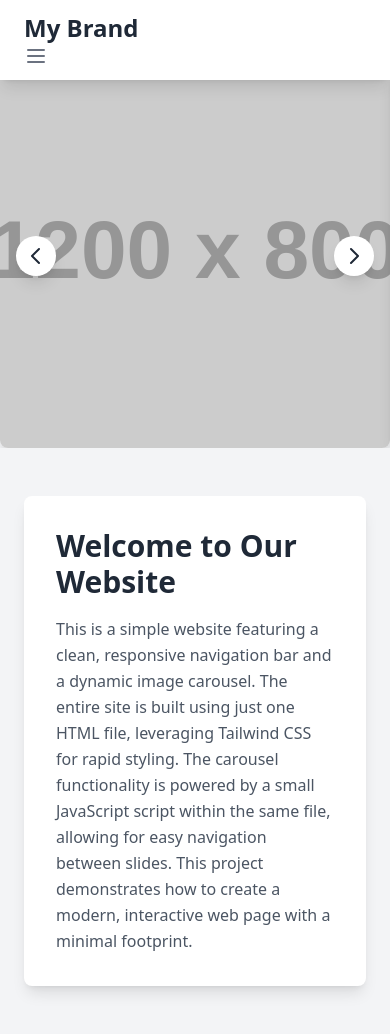
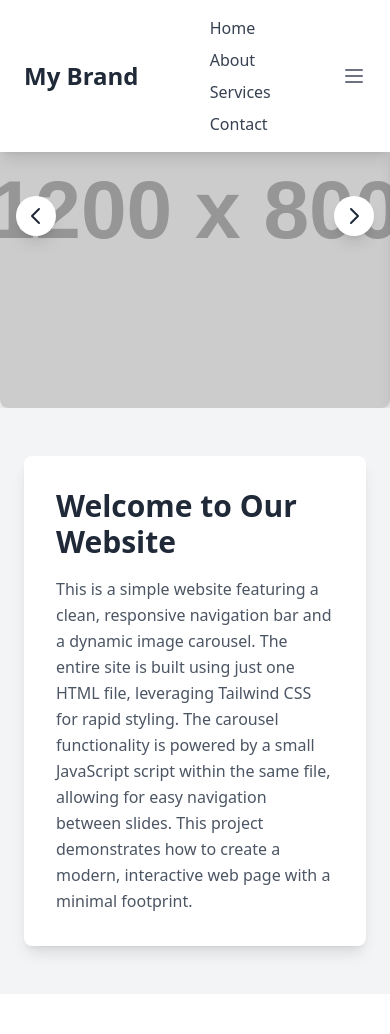
Before and after one commit to amalvichu/VigilEye, a Django app: page / in a window 390 px wide. After the commit the page ends 966 px from the top, so only its background shows below. Run offline with Django 5.2, Linux system fonts and the light colour scheme; grey boxes labelled with a size stand in for pictures from a placeholder-image service; some libraries are stand-ins or nearby versions.

Commit message:
styles updation

```diff
--- a/SafeChatPlus/settings.py
+++ b/SafeChatPlus/settings.py
@@ -59,7 +59,7 @@
 TEMPLATES = [
     {
         'BACKEND': 'django.template.backends.django.DjangoTemplates',
-        'DIRS': [BASE_DIR / 'templates'],
+        'DIRS': [str(BASE_DIR / 'templates')],
         'APP_DIRS': True,
         'OPTIONS': {
             'context_processors': [
@@ -122,8 +122,8 @@
 
 STATIC_URL = '/static/'
 STATICFILES_DIRS = [
-    BASE_DIR / "templates",
-    BASE_DIR / "static",
+    str(BASE_DIR / "templates"),
+    str(BASE_DIR / "static"),
 ]
 
 MEDIA_URL = '/media/'
--- a/manage.py
+++ b/manage.py
@@ -7,6 +7,7 @@
 def main():
     """Run administrative tasks."""
     os.environ.setdefault('DJANGO_SETTINGS_MODULE', 'SafeChatPlus.settings')
+
     try:
         from django.core.management import execute_from_command_line
     except ImportError as exc:
--- a/static/css/carousel.css
+++ b/static/css/carousel.css
@@ -33,7 +33,7 @@
 
 .carousel-container {
     position: relative;
-    max-width: 50%; /* Half of the page */
+    max-width: 50%;
     margin: auto;
     overflow: hidden;
 }
--- a/static/css/style.css
+++ b/static/css/style.css
@@ -29,15 +29,15 @@
 }
 
 #alertsList li.green {
-    border-left: 5px solid #28a745; /* Green for low risk */
+    border-left: 5px solid #28a745;
 }
 
 #alertsList li.yellow {
-    border-left: 5px solid #ffc107; /* Yellow for medium risk */
+    border-left: 5px solid #ffc107;
 }
 
 #alertsList li.red {
-    border-left: 5px solid #dc3545; /* Red for high risk */
+    border-left: 5px solid #dc3545;
 }
 
 form {
--- a/static/css/vigil.css
+++ b/static/css/vigil.css
@@ -1,4 +1,4 @@
-/* Vigil App Styles */
+
 :root {
     --primary-color: #0056b3;
     --primary-hover: #004494;
--- a/templates/child_simulator.html
+++ b/templates/child_simulator.html
@@ -29,7 +29,6 @@
     <!-- JavaScript for Carousel and Mobile Menu -->
     <script>
         document.addEventListener('DOMContentLoaded', () => {
-            // Carousel logic
             const carousel = document.getElementById('carousel');
             const prevBtn = document.getElementById('prev-btn');
             const nextBtn = document.getElementById('next-btn');
@@ -52,9 +51,8 @@
             });
 
             window.addEventListener('resize', updateCarousel);
-            updateCarousel(); // Initial call to set position
+            updateCarousel();
 
-            // Mobile menu logic
             const mobileMenuButton = document.getElementById('mobile-menu-button');
             const mobileMenu = document.getElementById('mobile-menu');
             const navLinks = document.getElementById('nav-links');
--- a/templates/index.html
+++ b/templates/index.html
@@ -5,10 +5,8 @@
     <meta charset="UTF-8">
     <meta name="viewport" content="width=device-width, initial-scale=1.0">
     <title>Modern Website with Carousel</title>
-    <!-- Tailwind CSS CDN -->
     <script src="https://cdn.tailwindcss.com"></script>
     <style>
-        /* Custom scroll behavior for the carousel */
         .carousel-container::-webkit-scrollbar {
             display: none;
         }
@@ -16,18 +14,18 @@
 </head>
 <body class="bg-gray-100 font-sans antialiased">
 
-    <!-- Navigation Bar -->
-    <nav class="bg-white shadow-lg fixed top-0 left-0 w-full z-50">
-        <div class="container mx-auto px-6 py-3 md:flex md:justify-between md:items-center">
-            <div class="flex items-center justify-between">
-                <a href="#" class="text-2xl font-bold text-gray-800 lg:text-3xl hover:text-gray-600 transition-colors duration-300">
+gth     <!-- Navigation Bar -->
+le    <nav class="bg-white shadow-lg fixed top-0 left-0 w-full z-50">
+        <div class="container mx-auto px-6 py-3 flex flex-row items-center justify-between">
+            <div class="flex items-center justify-start">
+                <a href="#" class="text-2xl font-bold text-gray-800 lg:text-3xl hover:text-gray-600 transition-colors duration-300 whitespace-nowrap">
                     My Brand
                 </a>
             </div>
 
-            <!-- Navigation Links -->
-            <div class="flex-1 items-center md:flex hidden" id="nav-links">
-                <div class="flex flex-col md:flex-row md:mx-6">
+
+            <div class="items-center flex w-full justify-center" id="nav-links">
+                <div class="flex flex-col md:flex-row justify-center">
                     <a class="my-1 text-gray-700 hover:text-blue-500 md:mx-4 md:my-0 transition-colors duration-300" href="#">Home</a>
                     <a class="my-1 text-gray-700 hover:text-blue-500 md:mx-4 md:my-0 transition-colors duration-300" href="#">About</a>
                     <a class="my-1 text-gray-700 hover:text-blue-500 md:mx-4 md:my-0 transition-colors duration-300" href="#">Services</a>
@@ -35,7 +33,7 @@
                 </div>
             </div>
 
-            <!-- Mobile menu button -->
+
             <div class="md:hidden flex items-center">
                 <button id="mobile-menu-button" type="button" class="text-gray-500 hover:text-gray-600 focus:outline-none focus:text-gray-600 transition-colors duration-300">
                     <svg viewBox="0 0 24 24" class="h-6 w-6 fill-current">
@@ -44,7 +42,7 @@
                 </button>
             </div>
         </div>
-        <!-- Mobile Menu -->
+
         <div class="md:hidden hidden bg-white shadow-inner p-4 transition-all duration-300 ease-in-out" id="mobile-menu">
             <a class="block my-2 text-gray-700 hover:text-blue-500 transition-colors duration-300" href="#">Home</a>
             <a class="block my-2 text-gray-700 hover:text-blue-500 transition-colors duration-300" href="#">About</a>
@@ -53,18 +51,18 @@
         </div>
     </nav>
 
-    <!-- Hero Section with Image Carousel -->
-    <div class="relative w-full overflow-hidden mt-16">
-        <!-- Carousel Container -->
+
+    <div class="relative w-full overflow-hidden mt-0">
+
         <div id="carousel" class="carousel-container flex transition-transform duration-700 ease-in-out">
-            <!-- Carousel Images -->
+
             <div class="carousel-item flex-shrink-0 w-full h-96 md:h-screen bg-cover bg-center rounded-lg shadow-lg" style="background-image: url('https://placehold.co/1200x800/222222/cccccc?text=Image+1');"></div>
             <div class="carousel-item flex-shrink-0 w-full h-96 md:h-screen bg-cover bg-center rounded-lg shadow-lg" style="background-image: url('https://placehold.co/1200x800/333333/cccccc?text=Image+2');"></div>
             <div class="carousel-item flex-shrink-0 w-full h-96 md:h-screen bg-cover bg-center rounded-lg shadow-lg" style="background-image: url('https://placehold.co/1200x800/444444/cccccc?text=Image+3');"></div>
             <div class="carousel-item flex-shrink-0 w-full h-96 md:h-screen bg-cover bg-center rounded-lg shadow-lg" style="background-image: url('https://placehold.co/1200x800/555555/cccccc?text=Image+4');"></div>
         </div>
 
-        <!-- Carousel Controls -->
+
         <button id="prev-btn" class="absolute top-1/2 left-4 transform -translate-y-1/2 bg-white text-gray-800 p-2 rounded-full shadow-lg hover:bg-gray-200 transition-colors duration-300">
             <svg class="w-6 h-6" fill="none" stroke="currentColor" viewBox="0 0 24 24" xmlns="http://www.w3.org/2000/svg"><path stroke-linecap="round" stroke-linejoin="round" stroke-width="2" d="M15 19l-7-7 7-7"></path></svg>
         </button>
@@ -73,7 +71,6 @@
         </button>
     </div>
 
-    <!-- Main content container -->
     <main class="container mx-auto px-6 py-12">
         <section class="bg-white p-8 rounded-lg shadow-lg">
             <h2 class="text-3xl font-bold text-gray-800 mb-4">Welcome to Our Website</h2>
@@ -83,10 +80,9 @@
         </section>
     </main>
 
-    <!-- JavaScript for Carousel and Mobile Menu -->
     <script>
         document.addEventListener('DOMContentLoaded', () => {
-            // Carousel logic
+
             const carousel = document.getElementById('carousel');
             const prevBtn = document.getElementById('prev-btn');
             const nextBtn = document.getElementById('next-btn');
@@ -95,6 +91,8 @@
 
             function updateCarousel() {
                 const itemWidth = items[0].clientWidth;
+                console.log('itemWidth:', itemWidth);
+                console.log('currentIndex:', currentIndex);
                 carousel.style.transform = `translateX(-${currentIndex * itemWidth}px)`;
             }
 
@@ -109,9 +107,9 @@
             });
 
             window.addEventListener('resize', updateCarousel);
-            updateCarousel(); // Initial call to set position
+            updateCarousel();
 
-            // Mobile menu logic
+
             const mobileMenuButton = document.getElementById('mobile-menu-button');
             const mobileMenu = document.getElementById('mobile-menu');
             const navLinks = document.getElementById('nav-links');
```
Also changed, not shown: static/css/style_d.css (+9 -9 lines), static/images/child1.png (added), static/images/child2.png (added), static/images/child3.png (added), static/images/child4.png (added), static/images/child5.png (added).
